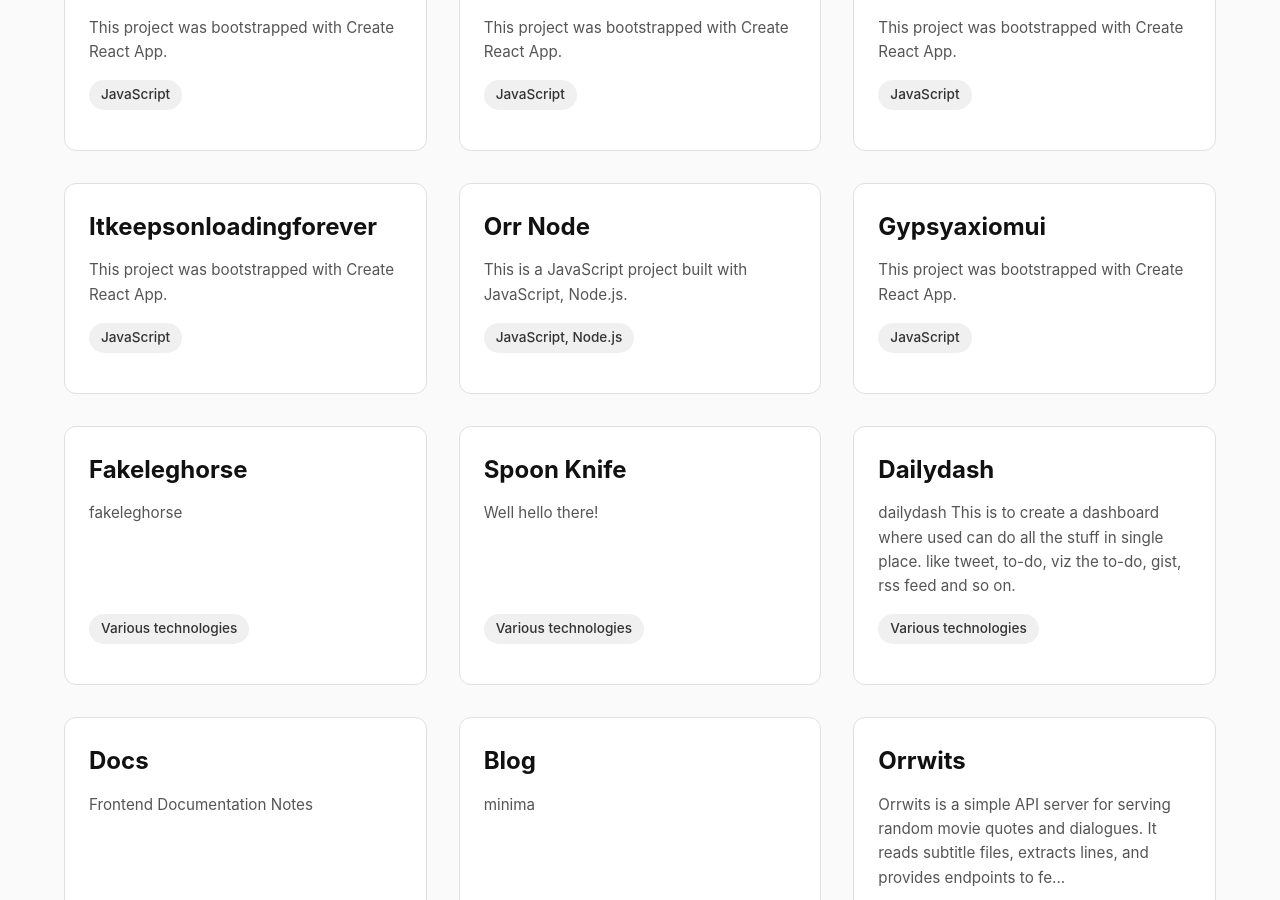
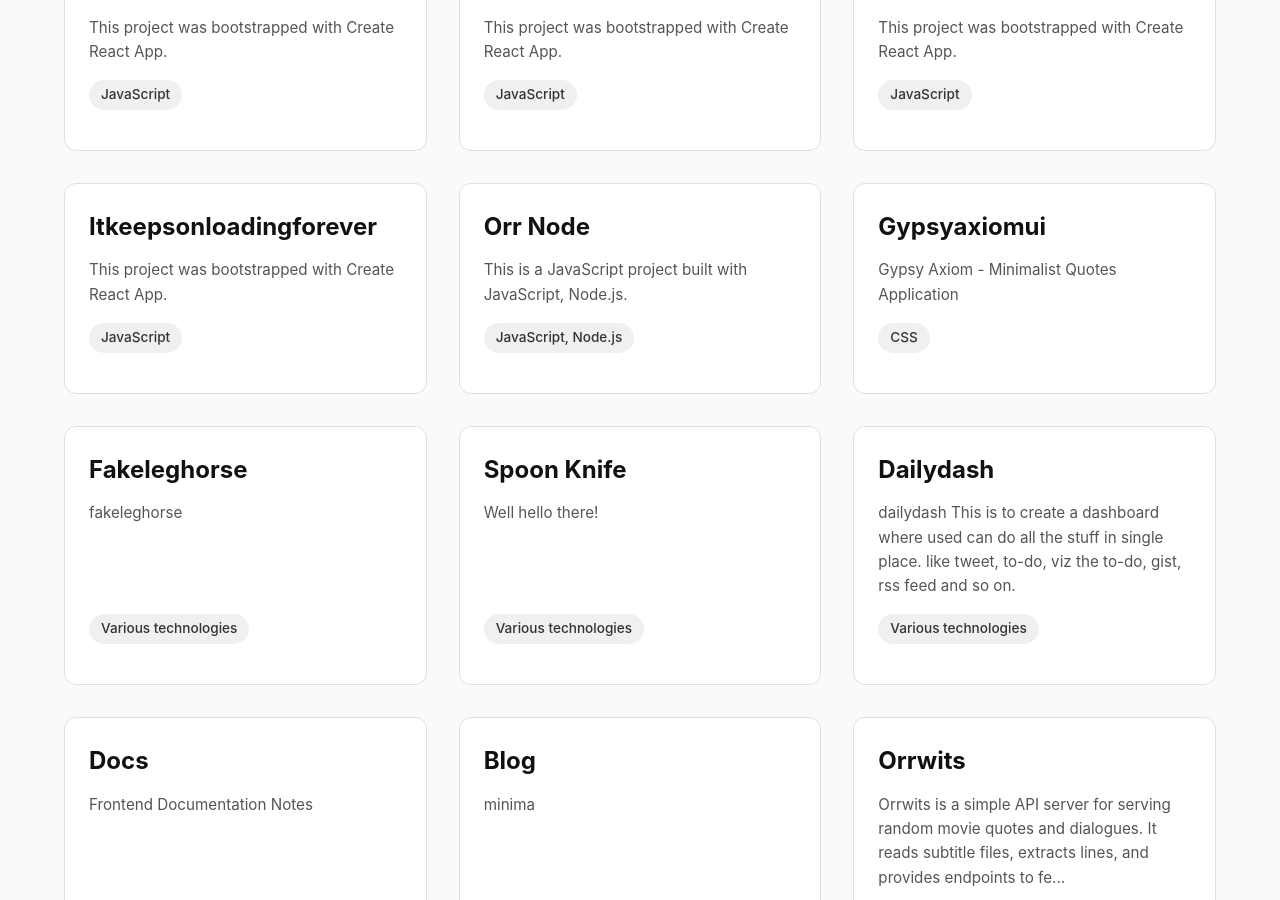
Before and after one commit to pappater/portfolio, a Jekyll site: the page built from index.html, in a window 1280 px wide and 900 px high, scrolled down 332 px. Built offline with Jekyll 4.4.1, drawn with Linux system fonts in a browser that asks for light colours; part of the change alters nothing that is shown.

Commit message:
chore: auto-sync projects from repositories

````diff
--- a/_projects/gypsyaxiomui.md
+++ b/_projects/gypsyaxiomui.md
@@ -2,77 +2,91 @@
 title: "Gypsyaxiomui"
 date: 2020-04-27
 layout: project
-tech: "JavaScript"
+tech: "CSS"
 ---
 
+# Gypsy Axiom - Minimalist Quotes Application
+
+A minimalist, responsive web application that displays inspirational quotes with a clean black and white theme.
+
+![App Screenshot](https://github.com/user-attachments/assets/a93311f6-754f-4317-9d92-a6fa871d944a)
+
+## Features
+
+- **Minimalist Design**: Clean, distraction-free interface with black and white theme
+- **Quote Navigation**: Browse through quotes using arrow navigation buttons
+- **Responsive Layout**: Fully mobile-friendly and works across all device sizes
+- **Reader-Friendly**: Optimized typography for comfortable reading
+- **Configurable**: Quote source URL is configurable for easy updates
+
+## Live Demo
+
+Visit the live application at: [https://pappater.github.io/gypsyaxiomui](https://pappater.github.io/gypsyaxiomui)
+
+## Configuration
+
+The quotes URL can be configured by editing the `src/config.js` file:
+
+```javascript
+const config = {
+  quotesUrl: 'https://raw.githubusercontent.com/pappater/niche/9cfe6bd0691cfd2fe109f6a1cf597e5cf11102cf/public/quotes.json'
+};
+```
+
+## Development
+
+### Prerequisites
+
+- Node.js 16 or higher
+- npm
+
+### Installation
+
+```bash
+npm install
+```
+
+### Running Locally
+
+```bash
+npm start
+```
+
+The application will open at [http://localhost:3000/gypsyaxiomui](http://localhost:3000/gypsyaxiomui)
+
+### Building for Production
+
+```bash
+npm run build
+```
+
+For older Node versions, you may need to use:
+
+```bash
+NODE_OPTIONS=--openssl-legacy-provider npm run build
+```
+
+## Deployment
+
+The application is automatically deployed to GitHub Pages when changes are pushed to the `main` branch. The deployment workflow is configured in `.github/workflows/deploy.yml`.
+
+## Technology Stack
+
+- React 16.13.1
+- Create React App
+- GitHub Pages for hosting
+
+## UI Design
+
+- **Layout**: Centered quote display with author attribution at bottom right
+- **Navigation**: Two slim arrow buttons (← →) positioned at bottom right
+- **Theme**: Monochrome (black text on white background)
+- **Typography**: System fonts for optimal readability
+- **Responsive**: Adapts seamlessly from mobile to desktop screens
+
+## License
+
 This project was bootstrapped with [Create React App](https://github.com/facebook/create-react-app).
-
-## Available Scripts
-
-In the project directory, you can run:
-
-### `npm start`
-
-Runs the app in the development mode.<br />
-Open [http://localhost:3000](http://localhost:3000) to view it in the browser.
-
-The page will reload if you make edits.<br />
-You will also see any lint errors in the console.
-
-### `npm test`
-
-Launches the test runner in the interactive watch mode.<br />
-See the section about [running tests](https://facebook.github.io/create-react-app/docs/running-tests) for more information.
-
-### `npm run build`
-
-Builds the app for production to the `build` folder.<br />
-It correctly bundles React in production mode and optimizes the build for the best performance.
-
-The build is minified and the filenames include the hashes.<br />
-Your app is ready to be deployed!
-
-See the section about [deployment](https://facebook.github.io/create-react-app/docs/deployment) for more information.
-
-### `npm run eject`
-
-**Note: this is a one-way operation. Once you `eject`, you can’t go back!**
-
-If you aren’t satisfied with the build tool and configuration choices, you can `eject` at any time. This command will remove the single build dependency from your project.
-
-Instead, it will copy all the configuration files and the transitive dependencies (webpack, Babel, ESLint, etc) right into your project so you have full control over them. All of the commands except `eject` will still work, but they will point to the copied scripts so you can tweak them. At this point you’re on your own.
-
-You don’t have to ever use `eject`. The curated feature set is suitable for small and middle deployments, and you shouldn’t feel obligated to use this feature. However we understand that this tool wouldn’t be useful if you couldn’t customize it when you are ready for it.
-
-## Learn More
-
-You can learn more in the [Create React App documentation](https://facebook.github.io/create-react-app/docs/getting-started).
-
-To learn React, check out the [React documentation](https://reactjs.org/).
-
-### Code Splitting
-
-This section has moved here: https://facebook.github.io/create-react-app/docs/code-splitting
-
-### Analyzing the Bundle Size
-
-This section has moved here: https://facebook.github.io/create-react-app/docs/analyzing-the-bundle-size
-
-### Making a Progressive Web App
-
-This section has moved here: https://facebook.github.io/create-react-app/docs/making-a-progressive-web-app
-
-### Advanced Configuration
-
-This section has moved here: https://facebook.github.io/create-react-app/docs/advanced-configuration
-
-### Deployment
-
-This section has moved here: https://facebook.github.io/create-react-app/docs/deployment
-
-### `npm run build` fails to minify
-
-This section has moved here: https://facebook.github.io/create-react-app/docs/troubleshooting#npm-run-build-fails-to-minify
 
 
 Source: [github.com/pappater/gypsyaxiomui](https://github.com/pappater/gypsyaxiomui)
````
